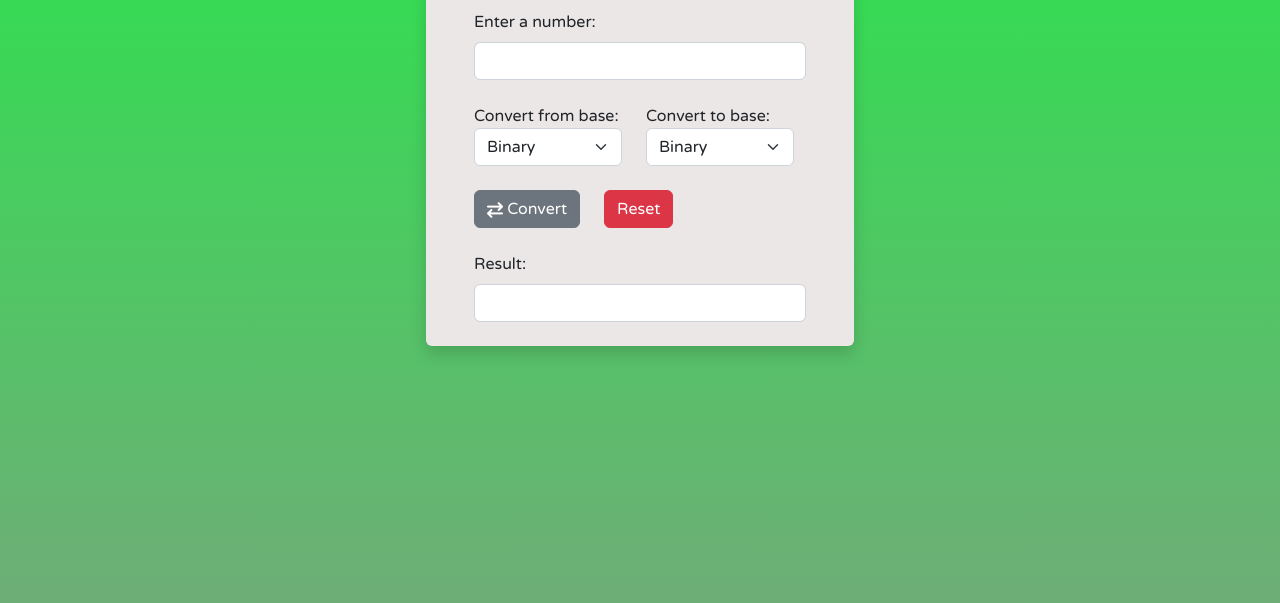
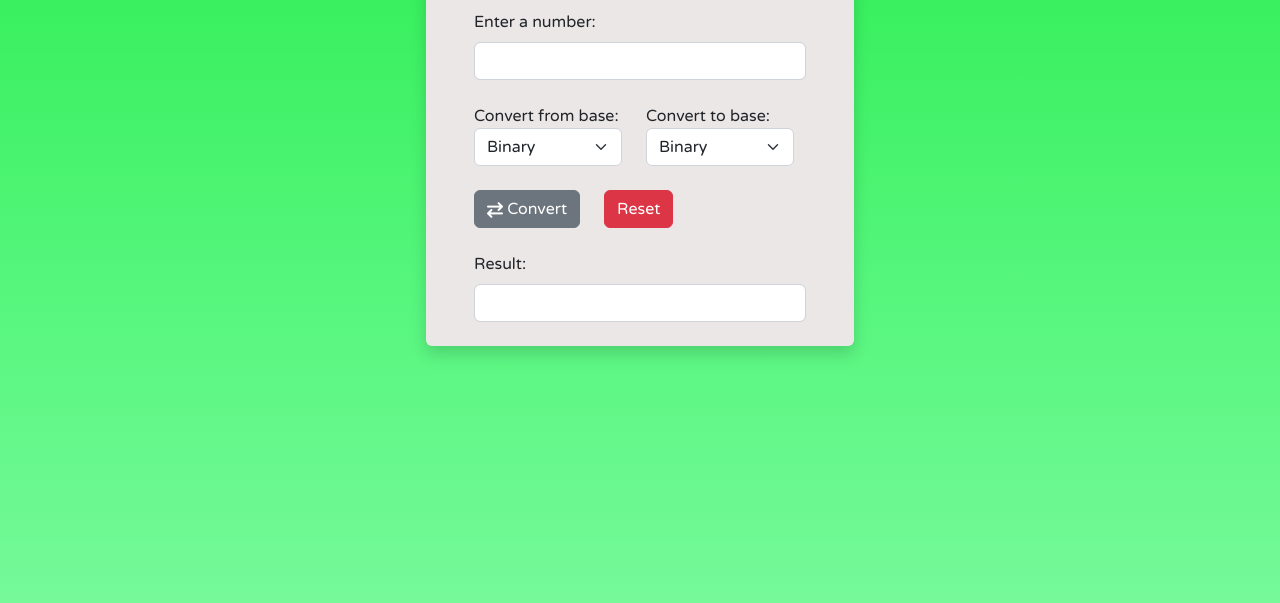
Before and after one commit to Wafiyabdullah24/BaseConverter, a plain HTML site: page index.html in a window 1280 px wide. Shown: the part 224-827 px from the top of the page. Drawn offline with nearby package versions, Linux system fonts and the light colour scheme.

Commit message:
Update index.css

```diff
--- a/css/index.css
+++ b/css/index.css
@@ -15,7 +15,7 @@
 }
 .base{
     background: rgb(35,235,72);
-    background: linear-gradient(180deg, rgba(35,235,72,1) 0%, rgba(223,81,189,1) 100%);
+  background: linear-gradient(180deg, rgba(35,235,72,1) 0%, rgba(86,246,125,1) 25%, rgba(139,252,173,1) 50%, rgba(251,164,221,1) 75%, rgba(223,81,189,1) 100%);
 }
 .fontbody{
     font-family: 'Varela Round', sans-serif;
```
